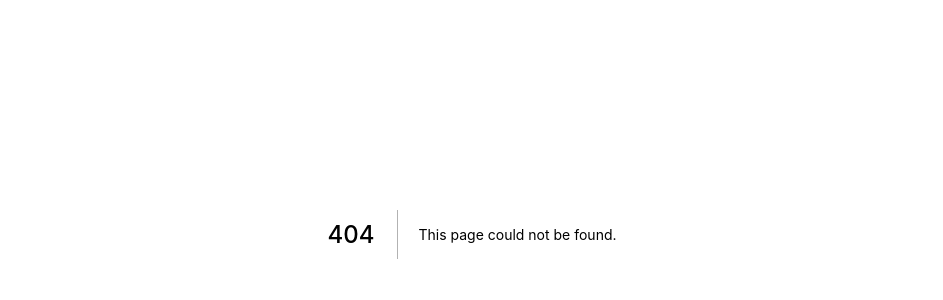
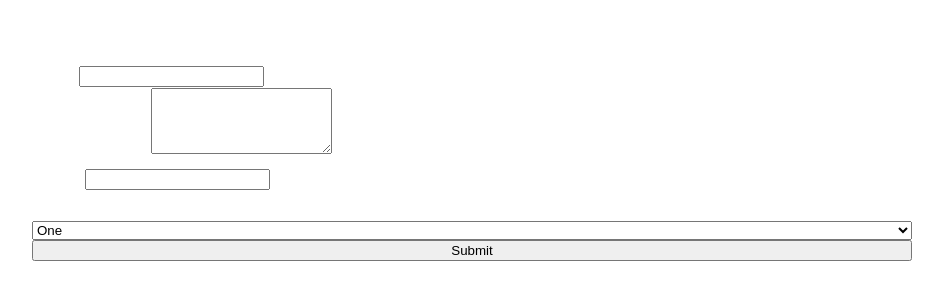
Before and after one commit to Rayzon3/e_commerce, a Next.js app: page /sell in a window 1280 px wide. Before the commit this address had no page. Shown: the part 166-466 px from the top of the page, without its empty margins (168-1111 px from the left). Built offline with nearby package versions, Linux system fonts and the light colour scheme.

Commit message:
added sell page

```diff
--- a/pages/index.js
+++ b/pages/index.js
@@ -33,7 +33,7 @@ export default function Home() {
           </a>
 
           <a
-            href="#"
+            href="/sell"
             className="p-6 mt-6 text-left border w-96 rounded-xl hover:text-green focus:text-green"
           >
             <h3 className="text-2xl font-bold">Sell &rarr;</h3>
--- /dev/null
+++ b/pages/sell.js
@@ -0,0 +1,92 @@
+import {useRef} from 'react'
+import styles from '../styles/Sell.module.css'
+
+const Sell = () => {
+
+  const titleInputRef = useRef()
+  const descriptionInputRef = useRef()
+  const priceInputRef = useRef()
+  const categoryInputRef = useRef()
+
+  const submitHandler = (event)=>{
+    event.preventDefault();
+    const enteredTitleInput = titleInputRef.current.value;
+    const enteredDescriptionInput = descriptionInputRef.current.value;
+    const enteredPriceInput = priceInputRef.current.value;
+    const enteredCategoryInput = categoryInputRef.current.value;
+
+    const data = {
+      title: enteredTitleInput,
+      description: enteredDescriptionInput,
+      price: enteredPriceInput,
+      category: enteredCategoryInput
+    }
+    console.log("sending data")
+    console.log(data)
+    // props.onSubmit(data)
+  }
+
+    return (
+
+        <div className="flex flex-col py-2 bg-midNight center">
+            <form onSubmit={submitHandler} >
+                <h2 className={styles.title}>Add Product</h2>
+
+                <div className={styles.container1}>
+
+                    <div className="mx-auto mt-15 mb-8">
+                            <label htmlFor="title" className="form-label">
+                            Title
+                            </label>
+                            <input
+                            type="text"
+                            className="ml-4"
+                            id="title"
+                            aria-describedby="emailHelp"
+                            ref = {titleInputRef}
+                            />
+                        </div>
+
+                        <div className="mx-auto mt-15 mb-8">
+                            <label htmlFor="description" className="form-label">
+                            Description
+                            </label>
+                            <textarea
+                            className="form-control"
+                            id="description"
+                            rows="4"
+                            ref ={descriptionInputRef}
+                            ></textarea>
+                            </div>
+
+                        <div className="mx-auto mt-15 mb-8">
+                        <label htmlFor="price" className="form-label">
+                            Price
+                            </label>
+                            <input type="number" className="form-control" id="price" ref={priceInputRef}  />
+                        </div>
+
+                        <label htmlFor="category" className="form-label">
+          Category
+        </label>
+      <select id='category' className="form-select mb-3" aria-label="Default select example" ref={categoryInputRef}>
+        <option value="1">One</option>
+        <option value="2">Two</option>
+        <option value="3">Three</option>
+      </select>
+
+      <button type="submit" className="btn btn-primary">
+        Submit
+      </button>
+                 </div>
+
+
+
+
+
+            </form>
+        </div>
+
+    )
+}
+export default Sell;
--- /dev/null
+++ b/styles/Sell.module.css
@@ -0,0 +1,29 @@
+
+.title{
+
+    padding-top: 3rem;
+    text-align: center;
+    font-size: 3rem;
+    color: white;
+    margin-bottom: 5rem;
+}
+
+.container1{
+    font-size: 1.6rem;
+    border: 1px solid white;
+    color: white;
+    padding:0rem 5rem;
+    max-width: 55rem;
+    margin: auto;
+    display: flex;
+    flex-direction: column;
+    justify-content: center;
+}
+
+.container1 input{
+    color: black;
+}
+
+/* input{
+    color: red;
+} */
```
Also changed, not shown: 1 other file (tests, documents, lock files or other folders).
